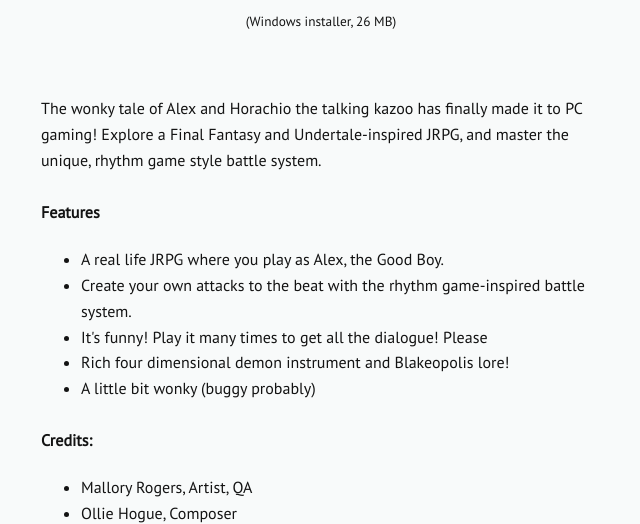
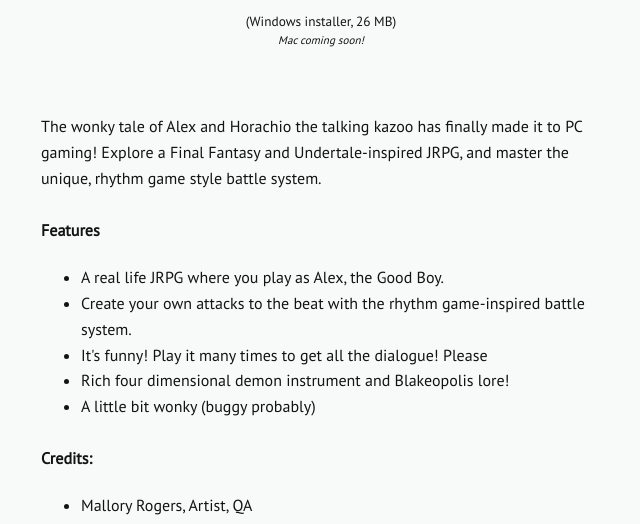
Before and after one commit to rissole/alexandhorachio, a plain HTML site: page game/index.html in a window 1280 px wide. Shown: the part 576-1100 px from the top of the page, without its empty margins (319-959 px from the left). Drawn offline with Linux system fonts and the light colour scheme.

Commit message:
mac coming soon

```diff
--- a/game/index.html
+++ b/game/index.html
@@ -101,7 +101,10 @@
             <img src="ss.png" />
         </div>
         <h1><a href="https://drive.google.com/open?id=1rNOKlice-kFS0qfDL8cbge6R8yFukfjn">Download from Google Drive!</a></h1>
-        <small>(Windows installer, 26 MB)</small>
+        <small>(Windows installer, 26 MB)
+            <br/>
+            <small><em>Mac coming soon!</em></small>
+        </small>
     </div>
 
     <div class="previously-container"></div>
```
